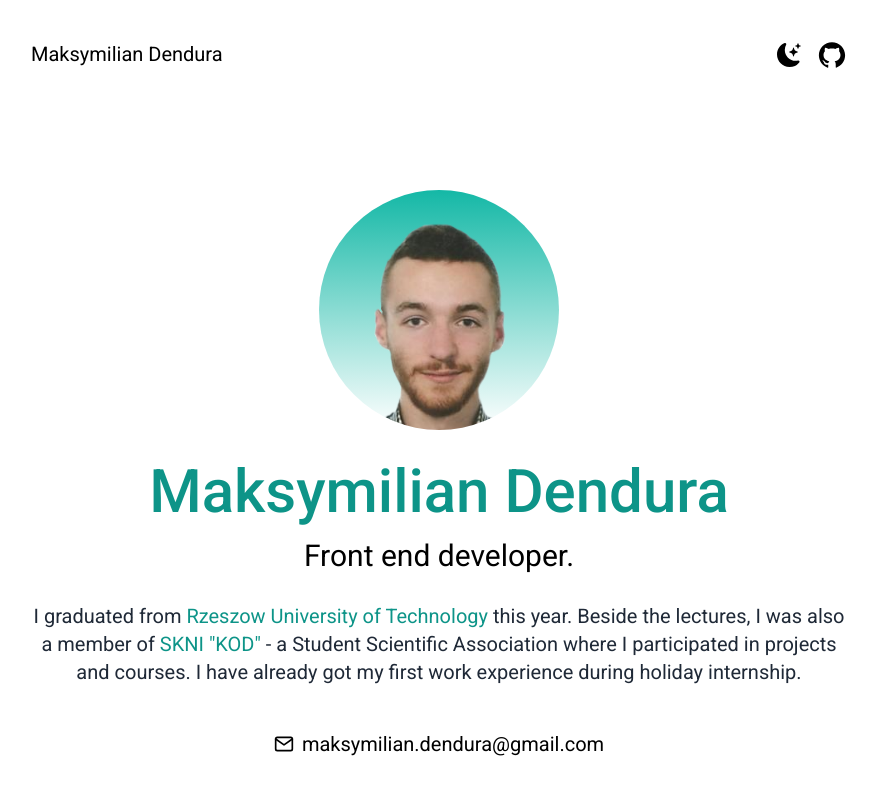
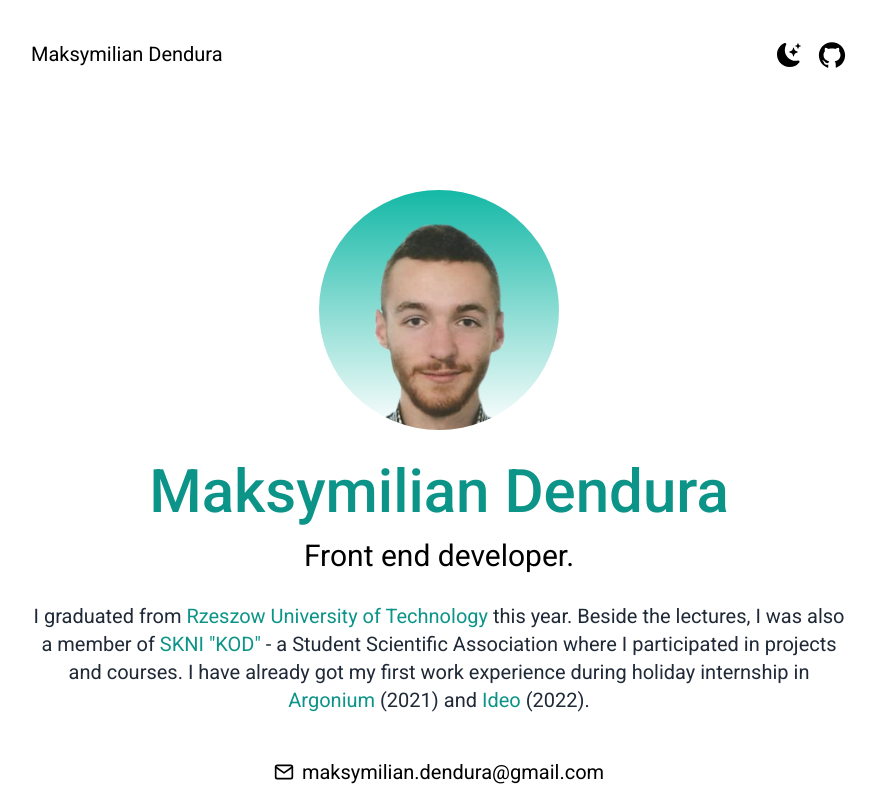
Before and after one commit to Noniv/portfolio, a Next.js app: page / in a window 1280 px wide. Shown: the top 800 px of the page, without its empty margins (201-1077 px from the left). Built offline with nearby package versions, Linux system fonts and the light colour scheme.

Commit message:
Added more internship info

```diff
--- a/app/page.js
+++ b/app/page.js
@@ -41,7 +41,7 @@ export default function Home() {
                   aria-label="Github"
                   target="_blank"
                 >
-                  <AiFillGithub/>
+                  <AiFillGithub />
                 </Link>
               </div>
             </div>
@@ -71,7 +71,9 @@ export default function Home() {
               <span className="text-teal-600">SKNI "KOD"</span> - a Student
               Scientific Association where I participated in projects and
               courses. I have already got my first work experience during
-              holiday internship.
+              holiday internship in{" "}
+              <span className="text-teal-600">Argonium</span> (2021) and{" "}
+              <span className="text-teal-600">Ideo</span> (2022).
             </p>
           </div>
           <Link
```
